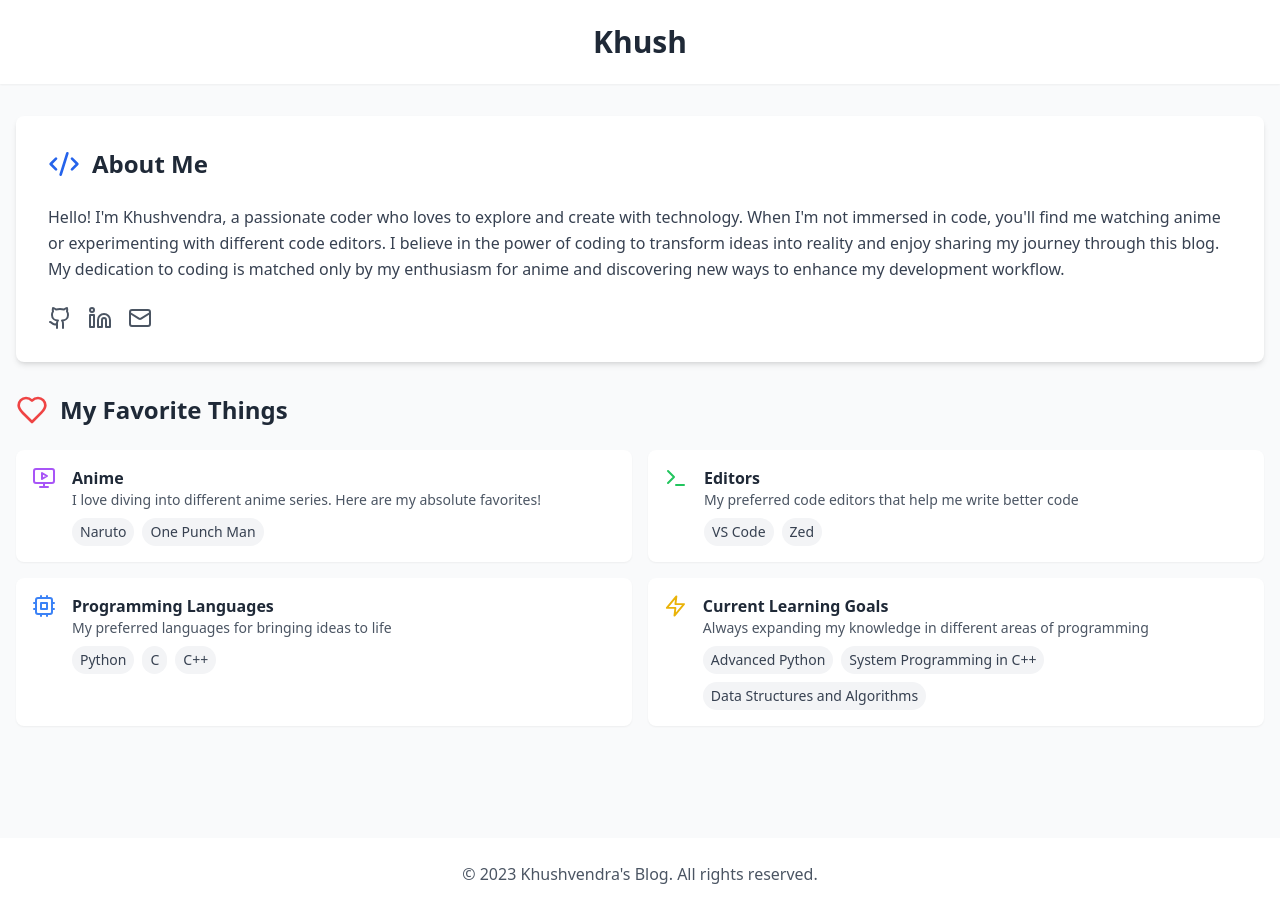
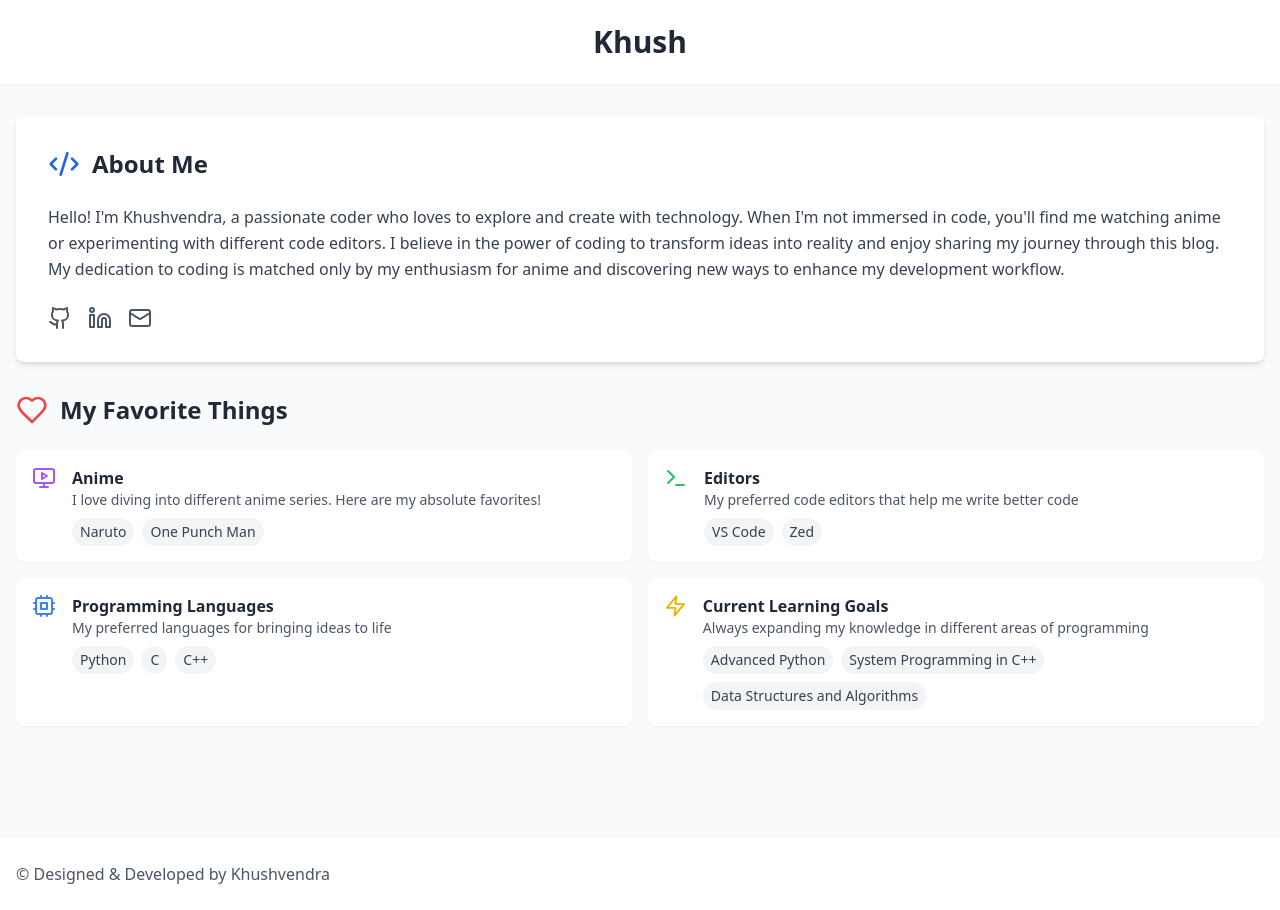
Before and after one commit to 0xkhush/0xkhush.github.io, a React (Vite) app: page / in a window 1280 px wide. Built offline with nearby package versions, Linux system fonts and the light colour scheme; the HTML template or start-up script is replaced by a standard one.

Commit message:
Re-deploying site

```diff
--- a/index.html
+++ b/index.html
@@ -4,7 +4,7 @@
     <meta charset="UTF-8" />
     <link rel="icon" type="image/svg+xml" href="/vite.svg" />
     <meta name="viewport" content="width=device-width, initial-scale=1.0" />
-    <title>Khushvendra's Blog</title>
+    <title>Khushvendra's Website</title>
   </head>
   <body>
     <div id="root"></div>
--- a/src/App.jsx
+++ b/src/App.jsx
@@ -134,7 +134,7 @@ function App() {
       {/* Footer */}
       <footer className="bg-white shadow-sm mt-12">
         <div className="container mx-auto px-4 py-6">
-          <p className="text-center text-gray-600">© 2023 Khushvendra's Blog. All rights reserved.</p>
+          <p className="text-left text-gray-600">© Designed & Developed by Khushvendra</p>
         </div>
       </footer>
     </div>
```
Also changed, not shown: 4 other files (tests, documents, lock files or other folders).
